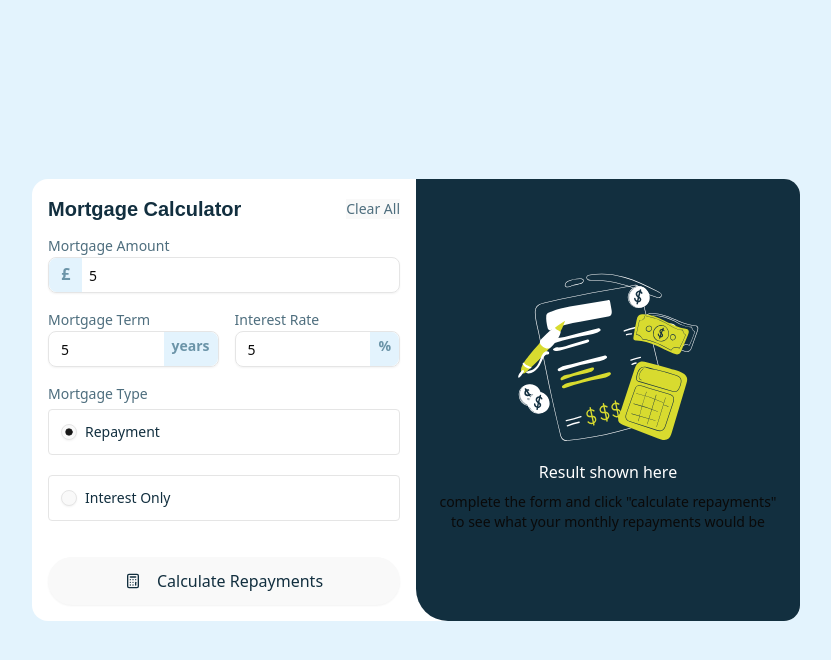
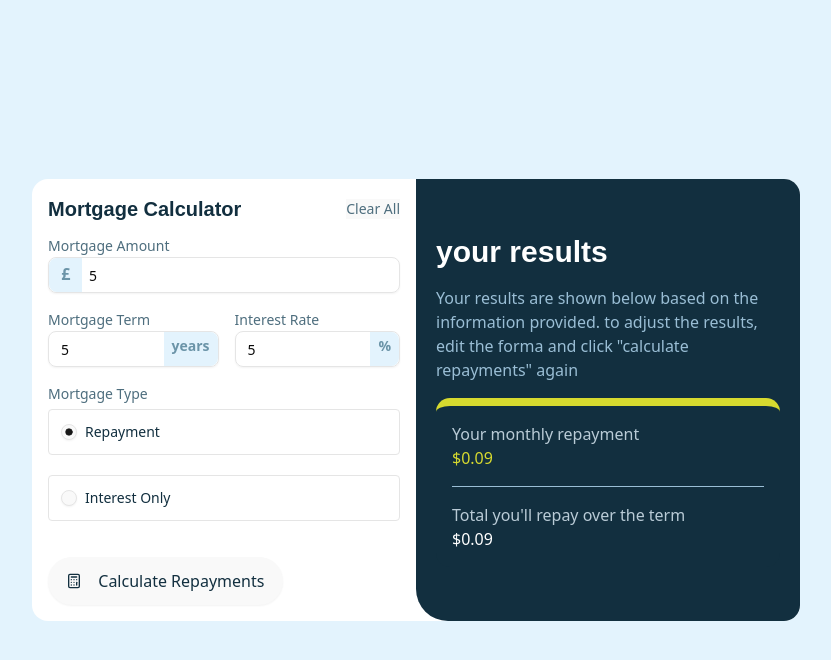
Before and after one commit to Abdul-luh/mortgage-repayment-calculator-main, a React (Vite) app: page / in a window 1280 px wide. Both pictures are taken after typing "5", "5", "5" into the empty fields and a click on the button "Calculate Repayments". Shown: the top 660 px of the page, without its empty margins (224-1055 px from the left). Built offline with nearby package versions, Linux system fonts and the light colour scheme; a web font is replaced by a local one.

Commit message:
Add mortgage repayment calculation logic and update UI for results display

```diff
--- a/src/App.tsx
+++ b/src/App.tsx
@@ -8,6 +8,8 @@ import { RadioGroup, RadioGroupItem } from "./components/ui/radio-group";
 import { Calculator } from "lucide-react";
 import type { MortgageFormData } from "./lib/schema";
 import { mortgageSchema } from "./lib/schema";
+import { useState } from "react";
+import { monthlyRepaymentCalc, yearlyRepaymentCalc } from "./lib/calculate";
 
 function App() {
   const {
@@ -19,9 +21,13 @@ function App() {
     resolver: zodResolver(mortgageSchema),
     mode: "onTouched",
   });
+  const [monthly, setMonthly] = useState("");
+  const [total, setTotal] = useState("");
 
   function handleSubmitForm(data: MortgageFormData) {
-    console.log(data);
+    const { amount, term, rate } = data;
+    setMonthly(monthlyRepaymentCalc(amount, term, rate));
+    setTotal(yearlyRepaymentCalc(amount, term, rate));
   }
 
   return (
@@ -164,7 +170,7 @@ function App() {
             {/* Submit Button */}
             <Button
               type="submit"
-              className="hover:bg-Lime bg-Lime cursor w-full text-slate-900 rounded-full text-base py-6"
+              className="hover:bg-Lime bg-Lime cursor md:w-2/3 text-slate-900 rounded-full text-base py-6"
             >
               <Calculator className="mr-2" size={20} />
               Calculate Repayments
@@ -173,17 +179,43 @@ function App() {
         </div>
 
         {/* right side on desktop  */}
-        <div className="bg-slate-900 w-full flex flex-col justify-center items-center  md:rounded-r-2xl md:rounded-bl-4xl p-5">
-          <img
-            src="/assets/images/illustration-empty.svg"
-            alt="icon-calculator"
-            className="object-fit"
-          />
-          <h2 className="text-white text-center">Result shown here</h2>
-          <p className="text-slate-100/80am text-sm text-center mt-2">
-            complete the form and click "calculate repayments" to see what your
-            monthly repayments would be
-          </p>
+        <div className="bg-slate-900 flex flex-col justify-center w-full md:rounded-r-2xl md:rounded-bl-4xl p-5">
+          {!(monthly && total) ? (
+            <div className="flex flex-col justify-center items-center">
+              <img
+                src="/assets/images/illustration-empty.svg"
+                alt="icon-calculator"
+                className="object-fit place-items-center"
+              />
+              <h2 className="font-plusjakarta-bold text-white text-center">
+                Result shown here
+              </h2>
+              <p className="font-plusjakarta-medium text-slate-300 text-sm text-center mt-2">
+                Complete the form and click "calculate repayments" to see what
+                your monthly repayments would be
+              </p>
+            </div>
+          ) : (
+            <div>
+              <h2 className="font-plusjakarta-bold text-white pb-4 text-3xl font-bold">
+                your results
+              </h2>{" "}
+              <p className="text-slate-300 pb-4">
+                Your results are shown below based on the information provided.
+                to adjust the results, edit the forma and click "calculate
+                repayments" again
+              </p>
+              <div className="rounded-xl border-t-8 border-t-Lime p-4 bg-slate-900">
+                <p className="text-slate-100/80">Your monthly repayment</p>
+                <h2 className="text-Lime">${monthly}</h2>
+                <hr className="border-slate-300 my-4" />
+                <p className="text-slate-100/80">
+                  Total you'll repay over the term
+                </p>
+                <h3 className="text-white">${monthly}</h3>
+              </div>
+            </div>
+          )}
         </div>
       </div>
     </main>
--- /dev/null
+++ b/src/lib/calculate.ts
@@ -0,0 +1,39 @@
+export const monthlyRepaymentCalc = (
+  amount: number,
+  rate: number,
+  term: number
+): string => {
+  const r = rate / 100 / 12;
+  const n = term * 12;
+
+  const monthly =
+    (amount * (r * Math.pow(1 + r, n))) / (Math.pow(1 + r, n) - 1);
+
+  return monthly.toLocaleString("en-UK", {
+    minimumFractionDigits: 2,
+    maximumFractionDigits: 2,
+  });
+};
+
+export const yearlyRepaymentCalc = (
+  amount: number,
+  rate: number,
+  term: number
+): string => {
+  const r = rate / 100;
+  const n = term;
+
+  if (rate === 0) {
+    return (amount / n).toLocaleString("en-UK", {
+      minimumFractionDigits: 2,
+      maximumFractionDigits: 2,
+    });
+  }
+
+  const yearly = (amount * (r * Math.pow(1 + r, n))) / (Math.pow(1 + r, n) - 1);
+
+  return yearly.toLocaleString("en-UK", {
+    minimumFractionDigits: 2,
+    maximumFractionDigits: 2,
+  });
+};
```
